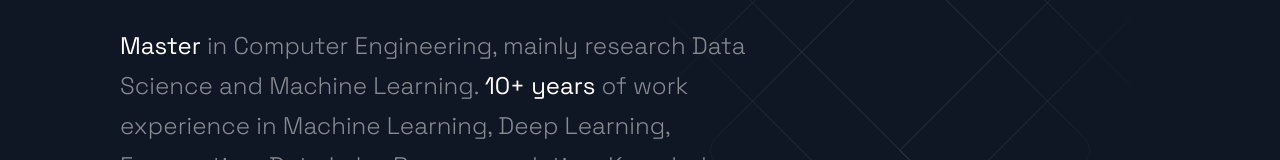
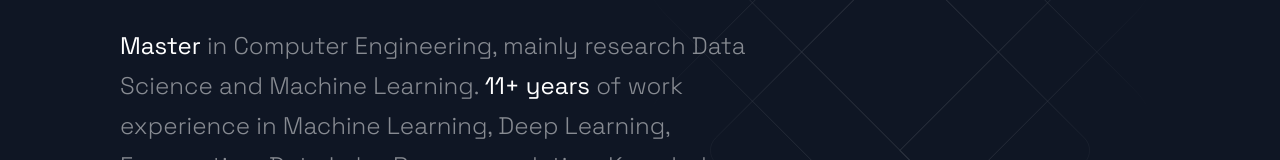
Before and after one commit to andyhou965/portfolio_website, a Next.js app: page / in a window 1280 px wide. Shown: the part 320-480 px from the top of the page. Built offline with nearby package versions, Linux system fonts and the light colour scheme.

Commit message:
change content

```diff
--- a/src/components/Hero/Hero.js
+++ b/src/components/Hero/Hero.js
@@ -18,7 +18,7 @@ const Hero = (props) => (
       <SectionText>
         <b style={{ color: "#ffffff" }}>Master</b> in Computer Engineering,
         mainly research Data Science and Machine Learning.{" "}
-        <b style={{ color: "#ffffff" }}>10+ years</b> of work experience in
+        <b style={{ color: "#ffffff" }}>11+ years</b> of work experience in
         Machine Learning, Deep Learning, Forecasting, Data Lake, Recommendation,
         Knowledge Graph, Big Data Architecture.
       </SectionText>
```
